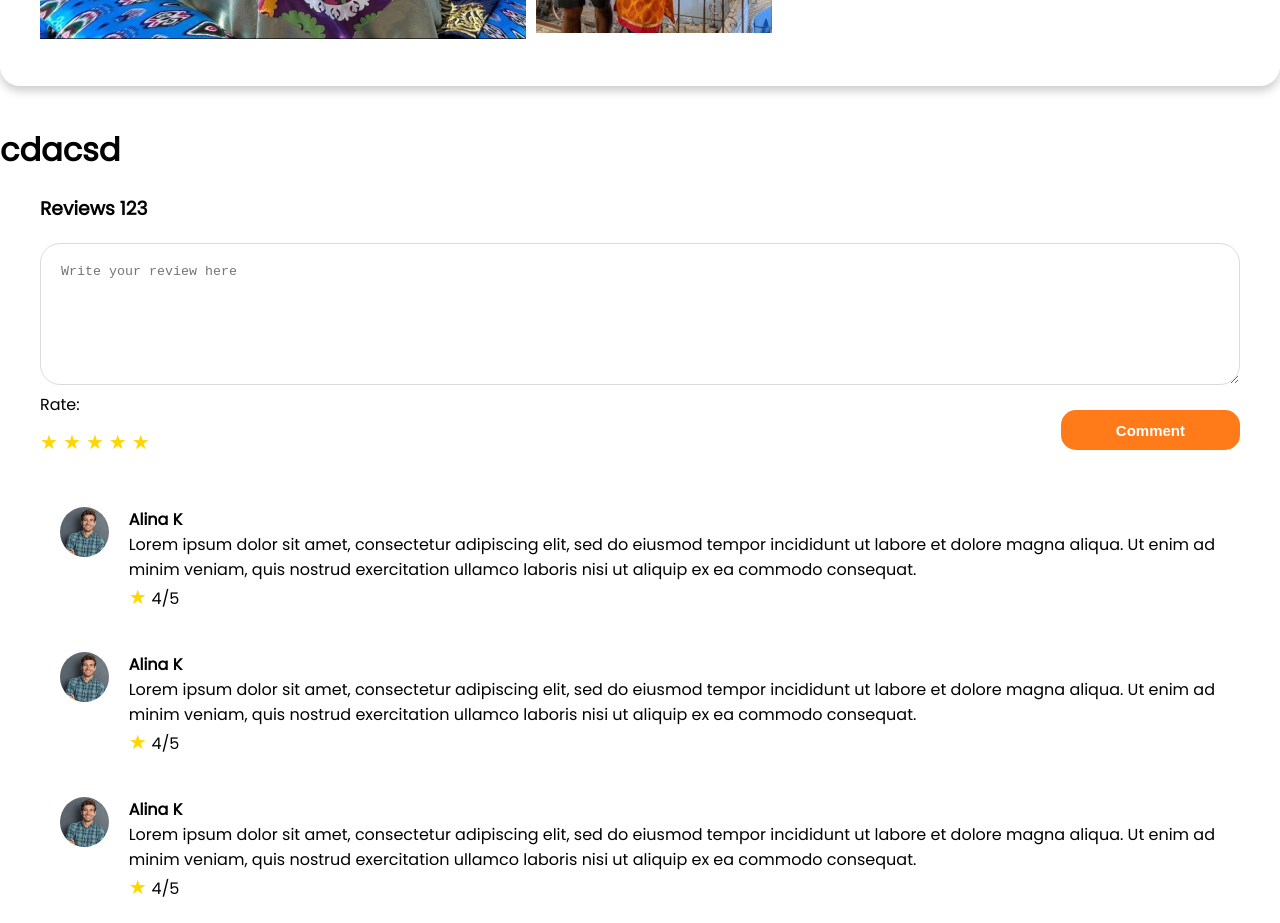
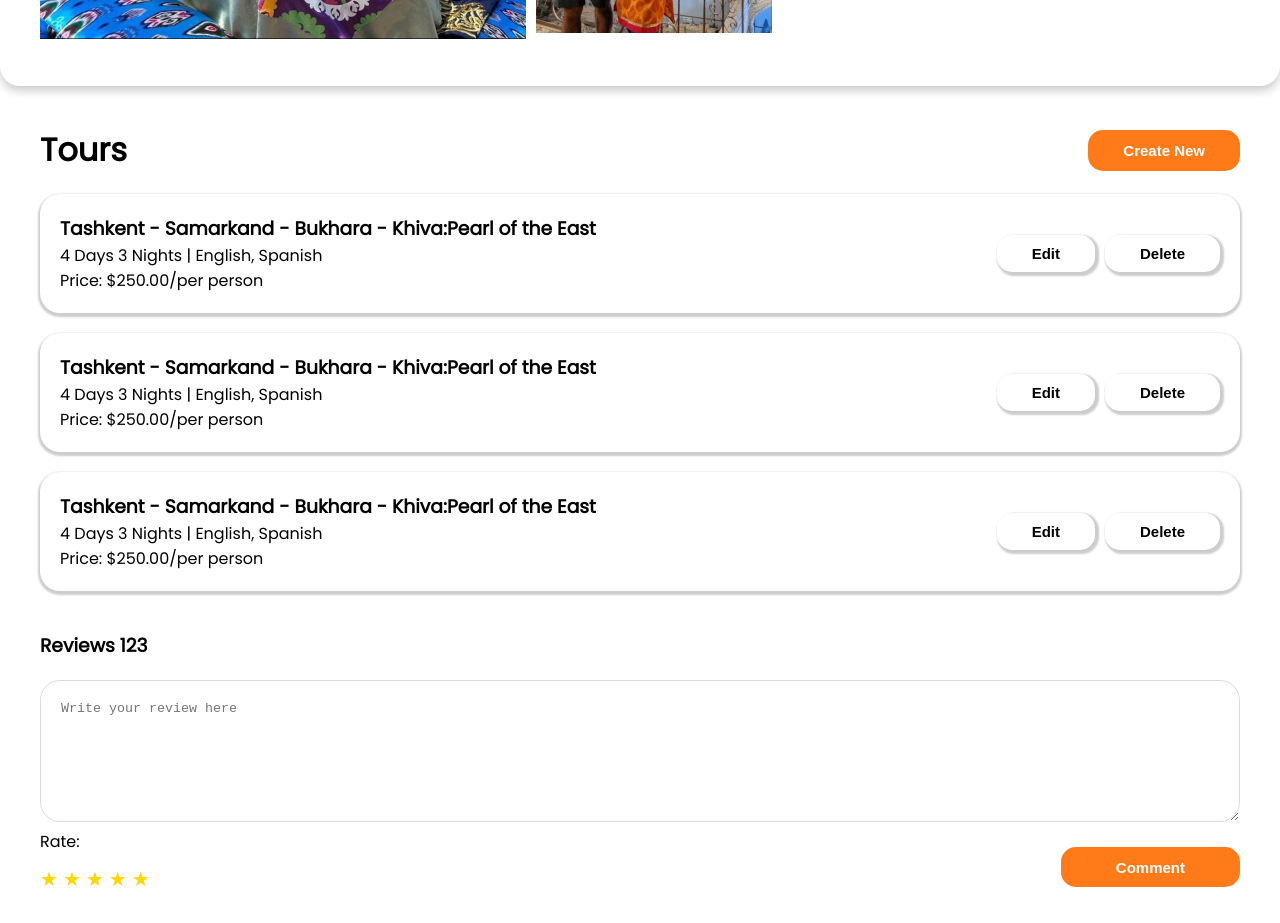
Before and after one commit to dilnurayu/guide-tour-app, a React (Vite) app: page /guides/1 in a window 1280 px wide. Shown: the part 1180-2103 px from the top of the page. Built offline with nearby package versions, Linux system fonts and the light colour scheme.

Commit message:
Guide's tour and reviews addition

```diff
--- a/src/App.jsx
+++ b/src/App.jsx
@@ -16,9 +16,10 @@
 import GuideSearch from "./guide/GuideSearch";
 import TourDetails from "./tour/TourDetails";
 import Profile from "./profile/Profile";
-import GuideTours from "./guide-tour/GuideTours";
+import GuideTours from "./guide-tour/GuideToursList";
 // import MyReviews from "./guide/MyReviews"; // Component for guide's own reviews
 import { AuthProvider, AuthContext } from "./auth/AuthContext";
+import GuideReviewList from "./guide-review/GuideReviewList";
 
 function AppRoutes() {
   const { user } = useContext(AuthContext);
@@ -76,9 +77,7 @@
         <>
           <Route path="/profile" element={<Profile />} />
           <Route path="/guide-tours" element={<GuideTours />} />
-          {/* <Route path="/my-reviews" element={
-            // <MyReviews />
-          } /> */}
+          <Route path="/guide-reviews" element={<GuideReviewList />} />
         </>
       )}
     </Routes>
--- /dev/null
+++ b/src/guide-review/GuideReviewList.css
@@ -0,0 +1,33 @@
+.guide-review-list {
+  max-width: 1200px;
+  margin: 0 auto;
+  margin-top: 40px;
+  margin-bottom: 40px;
+}
+.review-list-container {
+  padding: 20px;
+  display: flex;
+}
+
+.review-list-container img {
+  height: 50px;
+  width: 50px;
+  border-radius: 100%;
+  margin-right: 20px;
+}
+.reply-button {
+  display: flex;
+  justify-content: end;
+}
+
+.reply-button button {
+  background-color: #ff7b1a;
+  color: white;
+  border-radius: 40px;
+  border: none;
+  padding: 10px 40px;
+}
+.name-date-review {
+  display: flex;
+  justify-content: space-between;
+}
--- /dev/null
+++ b/src/guide-review/GuideReviewList.jsx
@@ -0,0 +1,79 @@
+import "./GuideReviewList.css";
+import image from "../assets/guide-person.png";
+
+const GuideReviewList = () => {
+  return (
+    <>
+      <div className="guide-review-list">
+        <h1>Reviews</h1>
+        <div className="review-list-container">
+          <img src={image} />
+          <div>
+            <div className="name-date-review">
+              <h4>Alina K</h4>
+              <h5>12.03.2024</h5>
+            </div>
+            <p>
+              Lorem ipsum dolor sit amet, consectetur adipiscing elit, sed do
+              eiusmod tempor incididunt ut labore et dolore magna aliqua. Ut
+              enim ad minim veniam, quis nostrud exercitation ullamco laboris
+              nisi ut aliquip ex ea commodo consequat.
+            </p>
+            <span>
+              <span className="star">&#9733;</span>
+              4/5
+            </span>
+            <div className="reply-button">
+              <button>Reply</button>
+            </div>
+          </div>
+        </div>
+        <div className="review-list-container">
+          <img src={image} />
+          <div>
+            <div className="name-date-review">
+              <h4>Alina K</h4>
+              <h5>12.03.2024</h5>
+            </div>
+            <p>
+              Lorem ipsum dolor sit amet, consectetur adipiscing elit, sed do
+              eiusmod tempor incididunt ut labore et dolore magna aliqua. Ut
+              enim ad minim veniam, quis nostrud exercitation ullamco laboris
+              nisi ut aliquip ex ea commodo consequat.
+            </p>
+            <span>
+              <span className="star">&#9733;</span>
+              4/5
+            </span>
+            <div className="reply-button">
+              <button>Reply</button>
+            </div>
+          </div>
+        </div>
+        <div className="review-list-container">
+          <img src={image} />
+          <div>
+            <div className="name-date-review">
+              <h4>Alina K</h4>
+              <h5>12.03.2024</h5>
+            </div>
+            <p>
+              Lorem ipsum dolor sit amet, consectetur adipiscing elit, sed do
+              eiusmod tempor incididunt ut labore et dolore magna aliqua. Ut
+              enim ad minim veniam, quis nostrud exercitation ullamco laboris
+              nisi ut aliquip ex ea commodo consequat.
+            </p>
+            <span>
+              <span className="star">&#9733;</span>
+              4/5
+            </span>
+            <div className="reply-button">
+              <button>Reply</button>
+            </div>
+          </div>
+        </div>
+      </div>
+    </>
+  );
+};
+export default GuideReviewList;
--- a/src/guide-tour/GuideTours.jsx
+++ /dev/null
@@ -1,8 +0,0 @@
-const GuideTours = () => {
-  return (
-    <>
-      <h1>cdacsd</h1>
-    </>
-  );
-};
-export default GuideTours;
--- /dev/null
+++ b/src/guide-tour/GuideToursList.css
@@ -0,0 +1,50 @@
+.guide-tours-list {
+  max-width: 1200px;
+  margin: 0 auto;
+  margin-bottom: 40px;
+  margin-top: 40px;
+  gap: 20px;
+  display: flex;
+  flex-direction: column;
+}
+.guide-tour-list-container {
+  padding: 20px;
+  border-radius: 20px;
+  box-shadow: 0 2px 2px 2px rgba(0, 0, 0, 0.2);
+  display: flex;
+  justify-content: space-between;
+}
+.tours-buttons {
+  display: flex;
+  justify-content: center;
+  gap: 10px;
+}
+.tours-buttons button {
+  margin: auto 0;
+  background-color: white;
+  color: black;
+  border: none;
+  box-shadow: 2px 2px 2px 2px rgba(0, 0, 0, 0.2);
+  padding: 10px 35px;
+  border-radius: 15px;
+  font-size: 15px;
+  font-weight: bold;
+  cursor: pointer;
+}
+.title-create-tour-wrapper {
+  display: flex;
+  justify-content: space-between;
+}
+
+.title-create-tour-wrapper button {
+  margin: auto 0;
+  width: fit-content;
+  background-color: #ff7b1a;
+  color: white;
+  border: none;
+  padding: 12px 35px;
+  border-radius: 15px;
+  font-size: 15px;
+  font-weight: bold;
+  cursor: pointer;
+}
--- /dev/null
+++ b/src/guide-tour/GuideToursList.jsx
@@ -0,0 +1,48 @@
+import "./GuideToursList.css";
+
+const GuideTours = () => {
+  return (
+    <>
+      <div className="guide-tours-list">
+        <div className="title-create-tour-wrapper">
+          <h1>Tours</h1>
+          <button>Create New</button>
+        </div>
+        <div className="guide-tour-list-container">
+          <div className="guide-tour-list-left">
+            <h3>Tashkent - Samarkand - Bukhara - Khiva:Pearl of the East</h3>
+            <p>4 Days 3 Nights | English, Spanish</p>
+            <p>Price: $250.00/per person</p>
+          </div>
+          <div className="tours-buttons">
+            <button>Edit</button>
+            <button>Delete</button>
+          </div>
+        </div>
+        <div className="guide-tour-list-container">
+          <div className="guide-tour-list-left">
+            <h3>Tashkent - Samarkand - Bukhara - Khiva:Pearl of the East</h3>
+            <p>4 Days 3 Nights | English, Spanish</p>
+            <p>Price: $250.00/per person</p>
+          </div>
+          <div className="tours-buttons">
+            <button>Edit</button>
+            <button>Delete</button>
+          </div>
+        </div>
+        <div className="guide-tour-list-container">
+          <div className="guide-tour-list-left">
+            <h3>Tashkent - Samarkand - Bukhara - Khiva:Pearl of the East</h3>
+            <p>4 Days 3 Nights | English, Spanish</p>
+            <p>Price: $250.00/per person</p>
+          </div>
+          <div className="tours-buttons">
+            <button>Edit</button>
+            <button>Delete</button>
+          </div>
+        </div>
+      </div>
+    </>
+  );
+};
+export default GuideTours;
```
Also changed, not shown: src/guide-tour/GuideTours.css (deleted).
